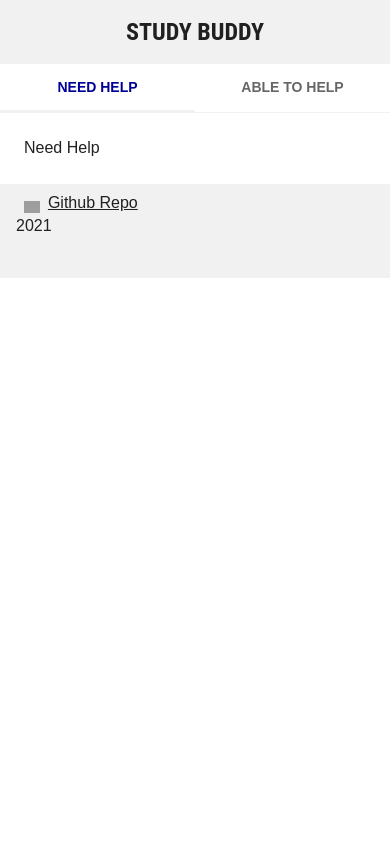
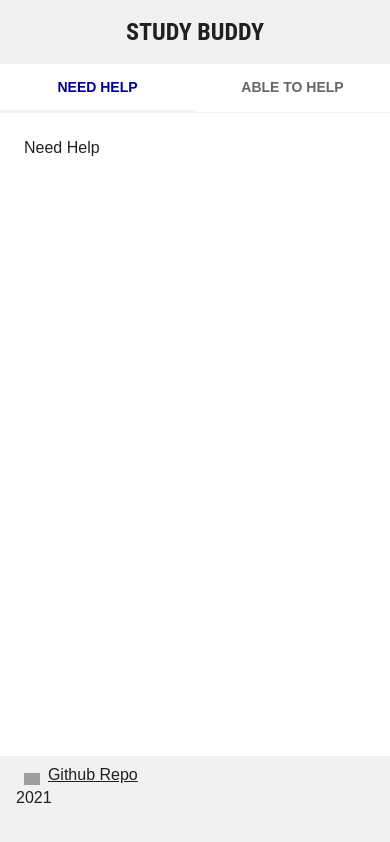
Before and after one commit to karlharfouche/projet-web, a React (Create React App) app in the folder projet-frontend/: page /main-view in a window 390 px wide. Shown: the top 842 px of the page. Built offline with nearby package versions, Linux system fonts and the light colour scheme; grey boxes are pictures that could not be loaded.

Commit message:
Edit footer position to make it responsive

```diff
--- a/projet-frontend/src/ui/MainView.js
+++ b/projet-frontend/src/ui/MainView.js
@@ -72,7 +72,9 @@ function MainView() {
     return(
         <>
             <AppAppBar />
-            <BasicTabs />
+            <div style={{minHeight: '82vh'}}>
+                <BasicTabs />
+            </div>
             <AppFooter />
 
         </>
--- a/projet-frontend/src/ui/modules/views/AppFooter.js
+++ b/projet-frontend/src/ui/modules/views/AppFooter.js
@@ -21,6 +21,7 @@ function GhRepo() {
 
 export default function AppFooter() {
   return (
+    <div>
       <Typography
       component="footer"
       sx={{ display: 'flex', bgcolor: 'primary.main' }}
@@ -35,15 +36,15 @@ export default function AppFooter() {
                 spacing={2}
                 sx={{ height: 30 }}
               >
-
                 <Grid item>
                   <GhRepo />
                 </Grid>
               </Grid>
             </Grid>
-
           </Grid>
         </Container>
       </Typography>
+    </div>
+
   );
 }
```
Lines whose indentation alone changed are shown as unchanged.
